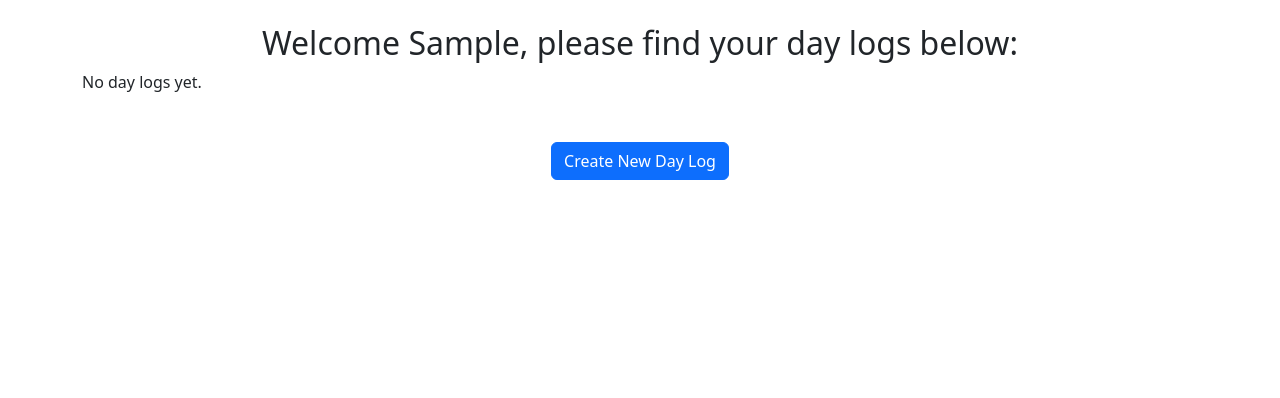
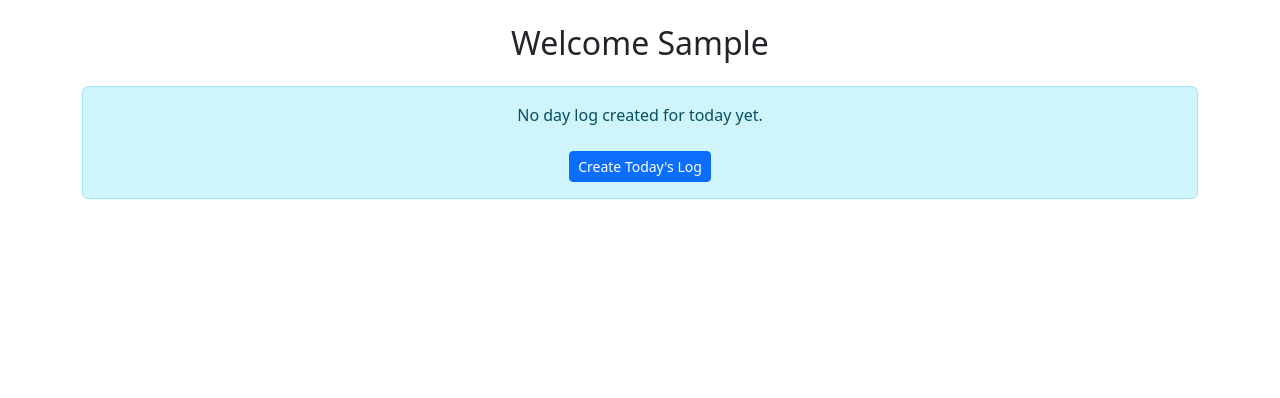
Before and after one commit to TheRealMcCall/daily_driver_log, a Django app: page /dashboard/ in a window 1280 px wide. Shown: the part 56-454 px from the top of the page. Run offline with Django 5.2, Linux system fonts and the light colour scheme; the visitor is signed in with stand-in values (Sample User, id 1); data that the repository does not hold is empty.

Commit message:
Feat: redesign dashboard UX with today's summary and improved layout

```diff
--- a/logger/templates/logger/dashboard.html
+++ b/logger/templates/logger/dashboard.html
@@ -1,36 +1,40 @@
 {% extends 'base.html' %}
-
 {% block content %}
 <div class="container mt-4">
-  <h2 class="text-center">Welcome {{ user.first_name }}, please find your day logs below:</h2>
+  <h2 class="text-center">Welcome {{ user.first_name }}</h2>
 
-  {% if daylogs %}
-  <ul class="list-group mb-4">
-    {% for log in daylogs %}
-    <li class="list-group-item d-flex flex-column flex-md-row justify-content-between align-items-md-center">
-      <div>
-        <strong>{{ log.start_date }}</strong> —
-        {{ log.total_hours_and_minutes.0 }}h {{ log.total_hours_and_minutes.1 }}m driven —
-        {% if log.over_daily_limit %}
-        <span class="text-danger fw-bold">Over Limit!</span>
-        {% else %}
-        <span class="text-success">Within Limit</span>
-        {% endif %}
+  {% if today_log %}
+  <div class="alert alert-info mt-4 text-center">
+    <h5 class="mb-2">Today’s Summary ({{ today_log.start_date }}):</h5>
+    {% with today_log.total_hours_and_minutes as time %}
+    <p>
+      <strong>{{ time.0 }}h {{ time.1 }}m</strong> driven —
+      {% if today_log.over_daily_limit %}
+      <br>
+      <span class="text-danger fw-bold">Exceeded Driving Hours for today!</span>
+      {% else %}
+      <span class="text-success">Within Driving Hours for today</span>
+      {% endif %}
+      {% endwith %}
+      <div class="mt-2 text-center">
+        <a href="{% url 'day_summary' today_log.id %}" class="btn btn-primary btn-sm">
+          Add trips to today's log
+        </a>
       </div>
-      <div class="mt-2 mt-md-0">
-        <a href="{% url 'day_summary' log.id %}" class="btn btn-outline-primary btn-sm me-2">View</a>
-        <a href="{% url 'edit_daylog' log.id %}" class="btn btn-outline-secondary btn-sm me-2">Edit</a>
-        <a href="{% url 'delete_daylog' log.id %}" class="btn btn-outline-danger btn-sm"
-          onclick="return confirm('Are you sure you want to delete this log?');">Delete</a>
+      <div class="mt-2 text-center">
+        <form method="post" action="{% url 'delete_daylog' today_log.id %}"
+          onsubmit="return confirm('Delete today\'s log?');">
+          {% csrf_token %}
+          <button type="submit" class="btn btn-outline-danger btn-sm">Delete Today’s Log</button>
+        </form>
       </div>
-    </li>
-    {% endfor %}
-  </ul>
+  </div>
   {% else %}
-  <p>No day logs yet.</p>
+  <div class="alert alert-info mt-4 text-center">
+    <p>No day log created for today yet.</p>
+    <a href="{% url 'create_daylog' %}" class="btn btn-sm btn-primary mt-2">Create Today's Log</a>
+  </div>
   {% endif %}
-  <div class="d-flex justify-content-center mt-5">
-    <a href="{% url 'create_daylog' %}" class="btn btn-primary">Create New Day Log</a>
-  </div>
+
 </div>
 {% endblock %}
--- a/logger/views.py
+++ b/logger/views.py
@@ -1,6 +1,7 @@
 from django.shortcuts import render, get_object_or_404, redirect
 from .models import DayLog, Trip
 from .forms import TripForm, DayLogForm
+from datetime import date
 
 
 # To render the home page
@@ -17,8 +18,15 @@ def dashboard(request):
          .order_by('-start_date')
     )
 
+    today = date.today()
+    today_log = DayLog.objects.filter(
+        user=request.user, start_date=today
+        ).first()
+
     return render(request, 'logger/dashboard.html', {
         'daylogs': user_daylogs,
+        'today_log': today_log,
+        'today': today,
     })
 
 
```
